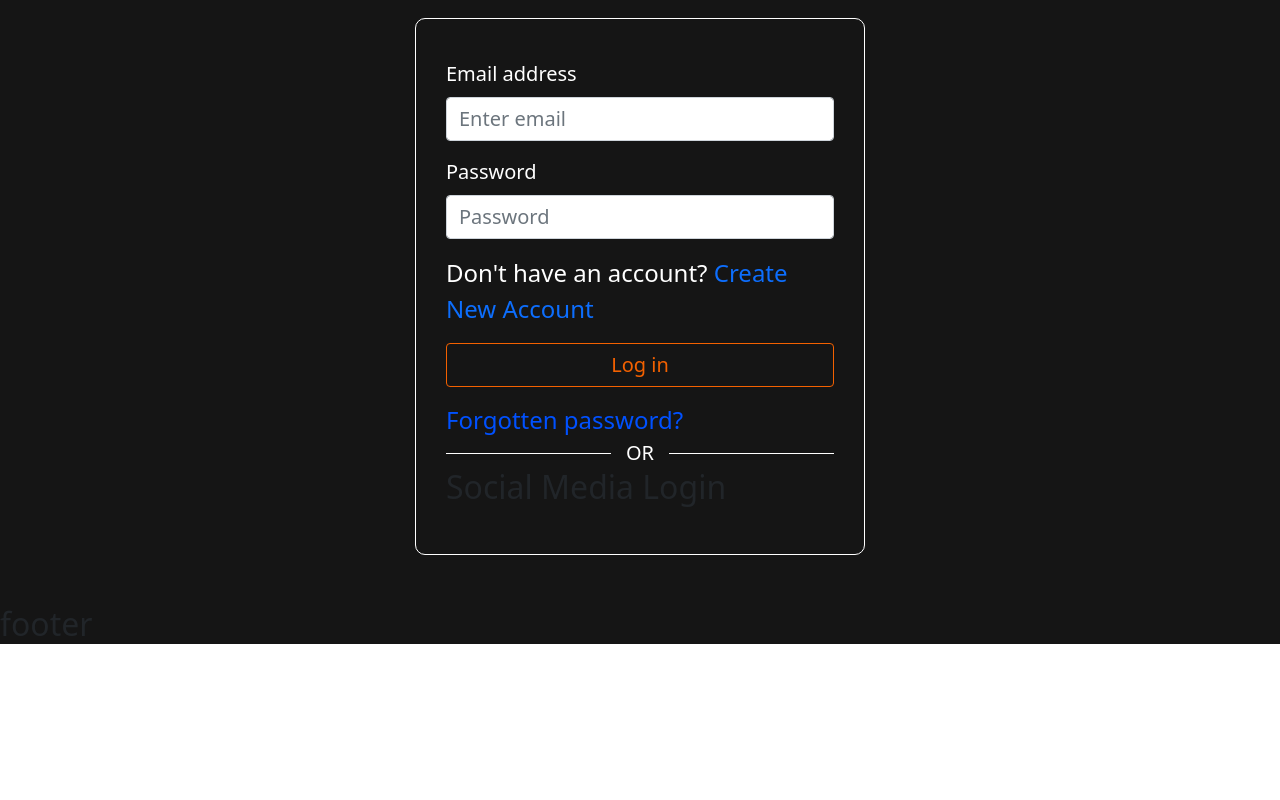
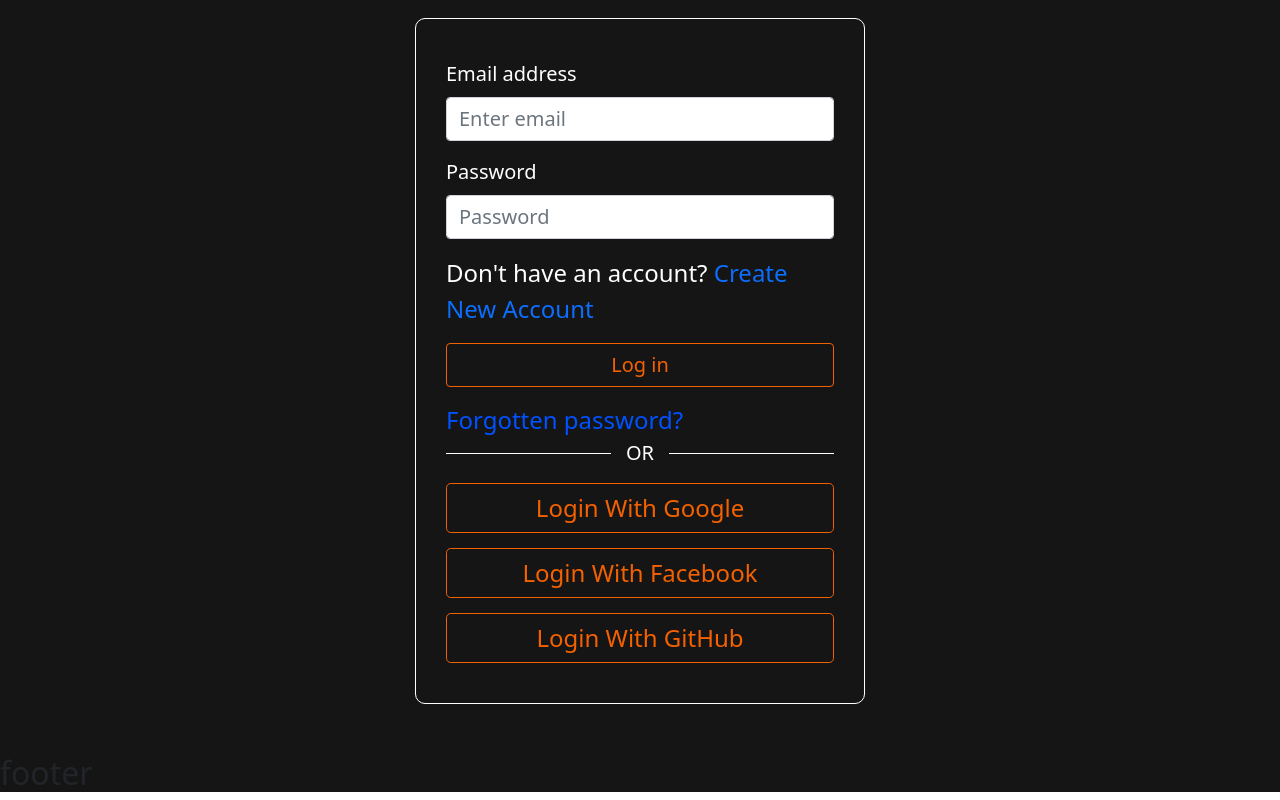
Before and after one commit to knrbokhari/independent-service-provider, a React (Create React App) app: page /login in a window 1280 px wide. Shown: the part 468-1268 px from the top of the page. Before the commit the page ends 1120 px from the top, so only its background shows below. Built offline with nearby package versions, Linux system fonts and the light colour scheme.

Commit message:
Social Media Login added

```diff
--- a/src/Pages/Shared/SocialMediaLogin/SocialMediaLogin.js
+++ b/src/Pages/Shared/SocialMediaLogin/SocialMediaLogin.js
@@ -3,10 +3,17 @@ import React from "react";
 const SocialMediaLogin = () => {
   return (
     <div>
-      <h2>Social Media Login</h2>
+      <button className="d-block w-100 fs-4 rounded-3 btns buttons">
+        Login With Google
+      </button>
+      <button className="d-block w-100 fs-4 rounded-3 btns buttons">
+        Login With Facebook
+      </button>
+      <button className="d-block w-100 fs-4 rounded-3 btns buttons">
+        Login With GitHub
+      </button>
     </div>
   );
 };
 
 export default SocialMediaLogin;
-<h2>Social Media Login</h2>;
```
